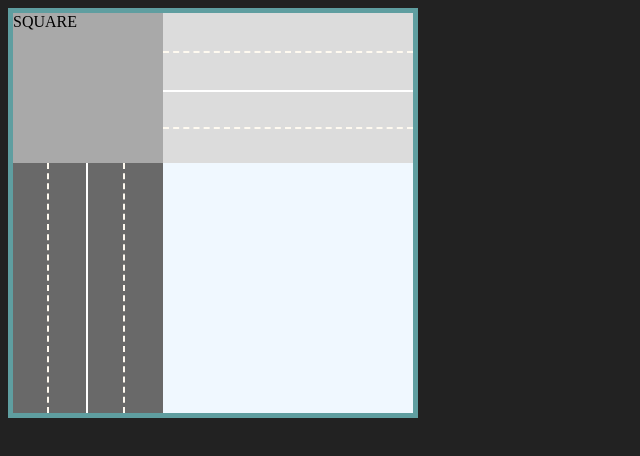
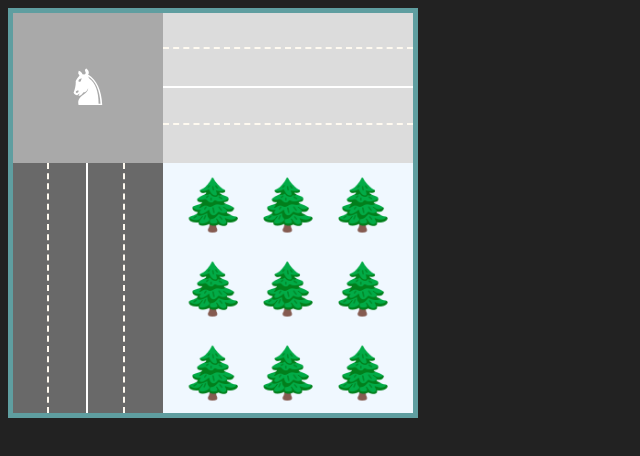
Before and after one commit to EvelinaCuznetov/HW-CSS, a plain HTML site: page global CSS/city-block.html in a window 1280 px wide. Shown: the whole page, without its empty margins (0-640 px from the left). Drawn offline with Linux system fonts and the light colour scheme.

Commit message:
Add files via upload
finished

```diff
--- a/global CSS/city-block.html
+++ b/global CSS/city-block.html
@@ -20,6 +20,11 @@
             height: 150px;
             display: inline-block;
             margin-right: -4px;
+            color: white;
+
+            font-size: 50px;
+            text-align: center;
+            line-height: 150px;
 
         }
         .streetA {
@@ -34,7 +39,7 @@
             width: 250px;
             height: 73px;
             display: inline-block;
-            margin-bottom: -65px;
+            margin-bottom: 17px;
 
         }
         .band-marker-h {
@@ -53,6 +58,8 @@
             background-color: DimGray;
             width: 150px;
             height: 250px;
+            display: inline-block;
+            margin-right: -4px;
 
         }
         .left-band {
@@ -70,6 +77,15 @@
             width: 110px;
             height: inherit;
         }
+        .park {
+            width: 250px;
+            height: 250px;
+            display: inline-block;
+            vertical-align: top;
+            font-size: 50px;
+            text-align: center;
+            line-height: 84px;
+        }
     </style>
 </head>
 <body>
@@ -77,19 +93,23 @@
     <div id="city">
 
        <div id="square">
-       SQUARE
+        ♞
        </div>
 
        <div class="streetA">
+
         <div class="right-band">
+
             <div class="band-marker-h">
+
                 <div class="band2-marker-h">
 
                 </div>
 
             </div>
 
-        </div>
+         </div>
+
        </div>
 
        <div class="streetB">
@@ -100,10 +120,16 @@
 
             <div class="band2-marker-v">
 
+             </div>
+
+           </div>
+
           </div>
 
          </div>
 
+       <div class="park">
+        🌲 🌲 🌲 🌲 🌲 🌲 🌲 🌲 🌲
        </div>
 
     </div>
```
